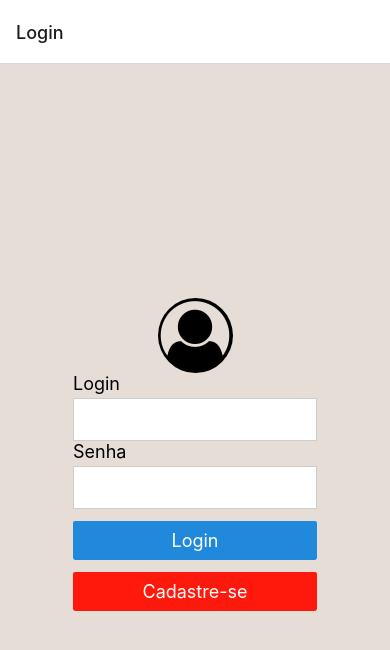
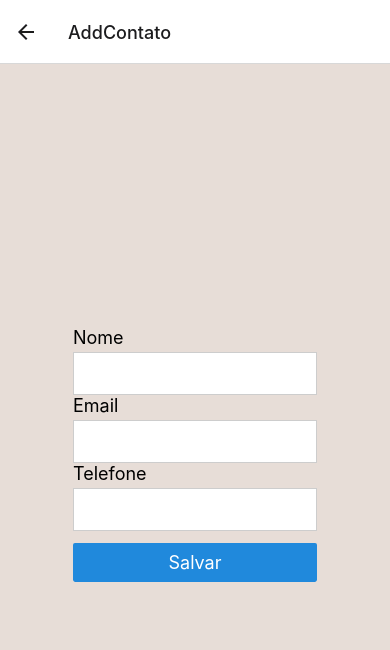
Before and after one commit to raulhenrique-x3/react-native-login-screen, a React Native app: screen /AddContato in a window 390 px wide. Shown: the top 650 px of the page. Built offline with nearby package versions, Linux system fonts and the light colour scheme.

Commit message:
adição de novas páginas, lógica de post para a api adicionada

```diff
--- a/Components/LoginBox.tsx
+++ b/Components/LoginBox.tsx
@@ -8,6 +8,7 @@ interface IProps {
 }
 
 export const LoginBox = (props: IProps) => {
+  const login = () => props.navigation.navigate("Contatos");
   const register = () => props.navigation.navigate("Cadastro");
 
   return (
@@ -20,10 +21,13 @@ export const LoginBox = (props: IProps) => {
         />
       </View>
 
-      <TextInputs textInput1="Login" textInput2="Senha" />
+      <TextInputs textInput1="Login" value="" />
+      <TextInputs textInput1="Senha" value="" />
 
       <SafeAreaView>
-        <Button style={styles.userButton}>Login</Button>
+        <Button onPress={login} style={styles.userButton}>
+          Login
+        </Button>
         <Button onPress={register} style={styles.userButton} color="error">
           Cadastre-se
         </Button>
--- a/Components/RegisterBox.tsx
+++ b/Components/RegisterBox.tsx
@@ -6,7 +6,8 @@ export const RegisterBox = () => {
   return (
     <View style={styles.RegisterBoxContainer}>
       <SafeAreaView>
-        <TextInputs textInput1="Email" textInput2="Senha" />
+        <TextInputs textInput1="Email" value="" />
+        <TextInputs textInput1="Senha" value="" />
         <Button style={styles.saveInfoButton}>Salvar</Button>
       </SafeAreaView>
     </View>
--- a/Components/TextInputs.tsx
+++ b/Components/TextInputs.tsx
@@ -1,17 +1,11 @@
 import { StyleSheet, Text, SafeAreaView, TextInput } from "react-native";
+import { IProps } from "../interface/interface";
 
-interface IProps {
-  textInput1: string;
-  textInput2: string;
-}
-
-export const TextInputs = ({ textInput1, textInput2 }: IProps) => {
+export const TextInputs = ({ textInput1, value, onChangeText }: IProps) => {
   return (
     <SafeAreaView>
       <Text style={styles.formText}>{textInput1}</Text>
-      <TextInput style={styles.input} />
-      <Text style={styles.formText}>{textInput2}</Text>
-      <TextInput style={styles.input} />
+      <TextInput style={styles.input} value={value} onChangeText={onChangeText} />
     </SafeAreaView>
   );
 };
--- /dev/null
+++ b/Pages/AddContact.tsx
@@ -0,0 +1,63 @@
+import { View, StyleSheet } from "react-native";
+import { SafeAreaView } from "react-native-safe-area-context";
+import { TextInputs } from "../Components/TextInputs";
+import { Button } from "@rneui/themed";
+import { useState } from "react";
+import axios from "axios";
+import { API_URL } from "../const/API_URL";
+
+export const AddContact = () => {
+  const [addName, setAddName] = useState("");
+  const [addTel, setAddTel] = useState("");
+  const [addEmail, setAddEmail] = useState("");
+
+  async function postData() {
+    await axios
+      .post(API_URL, {
+        nome: addName,
+        telefone: addTel,
+        cpf: addEmail,
+      })
+      .then((res) => console.log(res))
+      .catch((err) => console.error(err));
+  }
+
+  const setName = (text: any) => {
+    setAddName(text);
+  };
+
+  const setTel = (text: any) => {
+    setAddTel(text);
+  };
+
+  const setEmail = (text: any) => {
+    setAddEmail(text);
+  };
+
+  return (
+    <View style={styles.container}>
+      <SafeAreaView>
+        <TextInputs textInput1="Nome" value={addName} onChangeText={setName} />
+        <TextInputs textInput1="Email" value={addTel} onChangeText={setTel} />
+        <TextInputs textInput1="Telefone" value={addEmail} onChangeText={setEmail} />
+
+        <Button style={styles.userButton} onPress={postData}>
+          Salvar
+        </Button>
+      </SafeAreaView>
+    </View>
+  );
+};
+
+const styles = StyleSheet.create({
+  container: {
+    flex: 1,
+    backgroundColor: "#e7ddd7",
+    alignItems: "center",
+    justifyContent: "center",
+  },
+
+  userButton: {
+    marginTop: 12,
+  },
+});
--- /dev/null
+++ b/Pages/ContactInfo.tsx
@@ -0,0 +1,57 @@
+import { useEffect, useState } from "react";
+import { View, Text, StyleSheet } from "react-native";
+import { TextInputs } from "../Components/TextInputs";
+import axios from "axios";
+import { API_URL } from "../const/API_URL";
+import { IProps } from "../interface/interface";
+import { SafeAreaView } from "react-native-safe-area-context";
+import { Button } from "@rneui/themed";
+
+export const ContactInfo = ({ id }: IProps) => {
+  const [data, setData] = useState<IProps[]>([]);
+  const [loading, setLoading] = useState(true);
+
+  useEffect(() => {
+    async function fetchData() {
+      await axios
+        .get(`${API_URL}/ ${id}`)
+        .then((res) => {
+          setData(res.data);
+        })
+        .catch((error) => console.error(error))
+        .finally(() => setLoading(false));
+    }
+    fetchData();
+  }, []);
+  return (
+    <View style={styles.container}>
+      {loading ? (
+        <Text>Carregando...</Text>
+      ) : (
+        <SafeAreaView>
+          <TextInputs textInput1="Nome" value={data?.[0]?.nome} />
+          <TextInputs textInput1="Email" value={data?.[0]?.email} />
+          <TextInputs textInput1="Telefone" value={data?.[0]?.telefone} />
+
+          <Button style={styles.userButton}>Alterar</Button>
+          <Button style={styles.userButton} color="error">
+            Excluir
+          </Button>
+        </SafeAreaView>
+      )}
+    </View>
+  );
+};
+
+const styles = StyleSheet.create({
+  container: {
+    flex: 1,
+    backgroundColor: "#e7ddd7",
+    alignItems: "center",
+    justifyContent: "center",
+  },
+
+  userButton: {
+    marginTop: 12,
+  },
+});
--- /dev/null
+++ b/Pages/ContactsList.tsx
@@ -0,0 +1,77 @@
+import axios from "axios";
+import { View, ScrollView } from "react-native";
+import { API_URL } from "../const/API_URL";
+import { useEffect, useState } from "react";
+import { Avatar, Icon } from "react-native-elements";
+import { Button, ListItem, Header } from "@rneui/themed";
+import { IProps } from "../interface/interface";
+import { SafeAreaProvider } from "react-native-safe-area-context";
+
+export const ContactList = (props: IProps) => {
+  const [data, setData] = useState<IProps[]>([]);
+  const [loading, setLoading] = useState(true);
+  const contactInfo = () => {
+    props.navigation.navigate("Informações");
+  };
+
+  const addContact = () => {
+    props.navigation.navigate("AddContato");
+  };
+
+  useEffect(() => {
+    async function fetchData() {
+      await axios
+        .get(API_URL)
+        .then((res) => {
+          setData(res.data);
+        })
+        .catch((error) => console.error(error))
+        .finally(() => setLoading(false));
+    }
+    fetchData();
+  }, []);
+
+  return (
+    <View>
+      <SafeAreaProvider>
+        <Header
+          placement="center"
+          centerComponent={{ text: "Lista de Contatos", style: { color: "#fff", fontSize: 24, fontWeight: "500" } }}
+          rightComponent={
+            <Button
+              icon={<Icon name="plus" type="feather" size={24} color="white" tvParallaxProperties={undefined} />}
+              onPress={addContact}
+            />
+          }
+        />
+        {loading ? (
+          <Button title="Solid" type="solid" loading />
+        ) : (
+          <ScrollView>
+            {data.map((contact) => (
+              <ListItem key={contact?.id} bottomDivider onPress={contactInfo}>
+                <Avatar
+                  size={"large"}
+                  rounded
+                  icon={{ name: "user-circle-o", type: "font-awesome", color: "#000000", size: 80 }}
+                />
+                <ListItem.Content>
+                  {contact?.nome == "undefined" || contact?.nome == "" ? (
+                    <ListItem.Title>Usuário sem nome</ListItem.Title>
+                  ) : (
+                    <ListItem.Title>{contact?.nome}</ListItem.Title>
+                  )}
+                  {contact?.telefone == "undefined" || contact?.telefone == "" ? (
+                    <ListItem.Title>Sem telefone</ListItem.Title>
+                  ) : (
+                    <ListItem.Title>{contact?.telefone}</ListItem.Title>
+                  )}
+                </ListItem.Content>
+              </ListItem>
+            ))}
+          </ScrollView>
+        )}
+      </SafeAreaProvider>
+    </View>
+  );
+};
--- /dev/null
+++ b/const/API_URL.ts
@@ -0,0 +1 @@
+export const API_URL = "http://professornilson.com/testeservico/clientes";
--- a/const/app.navigator.tsx
+++ b/const/app.navigator.tsx
@@ -2,14 +2,20 @@ import React from "react";
 import { createStackNavigator } from "@react-navigation/stack";
 import { Login } from "../Pages/Login";
 import { RegisterBox } from "../Components/RegisterBox";
+import { ContactList } from "../Pages/ContactsList";
+import { ContactInfo } from "../Pages/ContactInfo";
+import { AddContact } from "../Pages/AddContact";
 
 const Stack = createStackNavigator();
 
 const AppNavigator = () => {
   return (
     <Stack.Navigator initialRouteName="Login">
-      <Stack.Screen name="Login" component={Login} />
+      <Stack.Screen name="Login" component={Login} options={{ headerShown: false }} />
       <Stack.Screen name="Cadastro" component={RegisterBox} />
+      <Stack.Screen name="Contatos" component={ContactList} options={{ headerShown: false }} />
+      <Stack.Screen name="Informações" component={ContactInfo} />
+      <Stack.Screen name="AddContato" component={AddContact} />
     </Stack.Navigator>
   );
 };
--- /dev/null
+++ b/interface/interface.ts
@@ -0,0 +1,11 @@
+export interface IProps {
+  nome?: string;
+  id?: number;
+  telefone?: string;
+  navigation?: any;
+  email?: string;
+  text?: string;
+  onChangeText?: (val: string) => void;
+  textInput1?: string;
+  value?: React.ReactNode | any;
+}
--- a/package.json
+++ b/package.json
@@ -13,6 +13,7 @@
     "@react-navigation/native-stack": "^6.9.5",
     "@react-navigation/stack": "^6.3.8",
     "@rneui/themed": "^4.0.0-rc.7",
+    "axios": "^1.2.1",
     "expo": "~47.0.8",
     "expo-status-bar": "~1.4.2",
     "react": "18.1.0",
```
Also changed, not shown: 1 other file (tests, documents, lock files or other folders).
